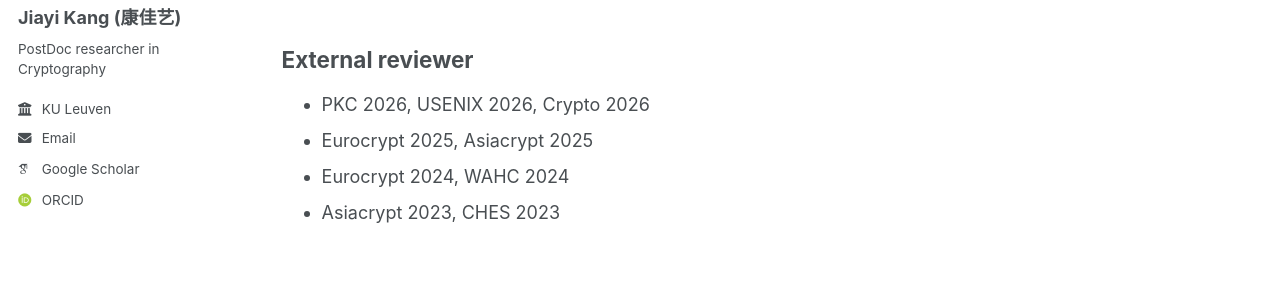
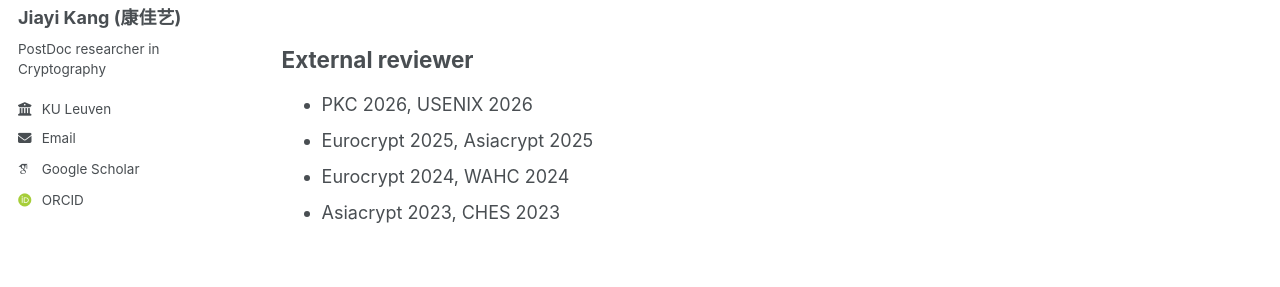
Before and after one commit to jiayikang2/jiayikang2.github.io, a Jekyll site: the page built from _pages/community.md, in a window 1280 px wide. Shown: the part 250-537 px from the top of the page. Built offline with Jekyll 4.4.1, drawn with Linux system fonts in a browser that asks for light colours; some web fonts are replaced.

```diff
--- a/_pages/community.md
+++ b/_pages/community.md
@@ -11,7 +11,7 @@ author_profile: true
 
 ## External reviewer
 
-- PKC 2026, USENIX 2026, Crypto 2026
+- PKC 2026, USENIX 2026
 - Eurocrypt 2025, Asiacrypt 2025
 - Eurocrypt 2024, WAHC 2024
 - Asiacrypt 2023, CHES 2023
```
Also changed, not shown: _pages/about.md (+2 -0 lines), 2 other files.
